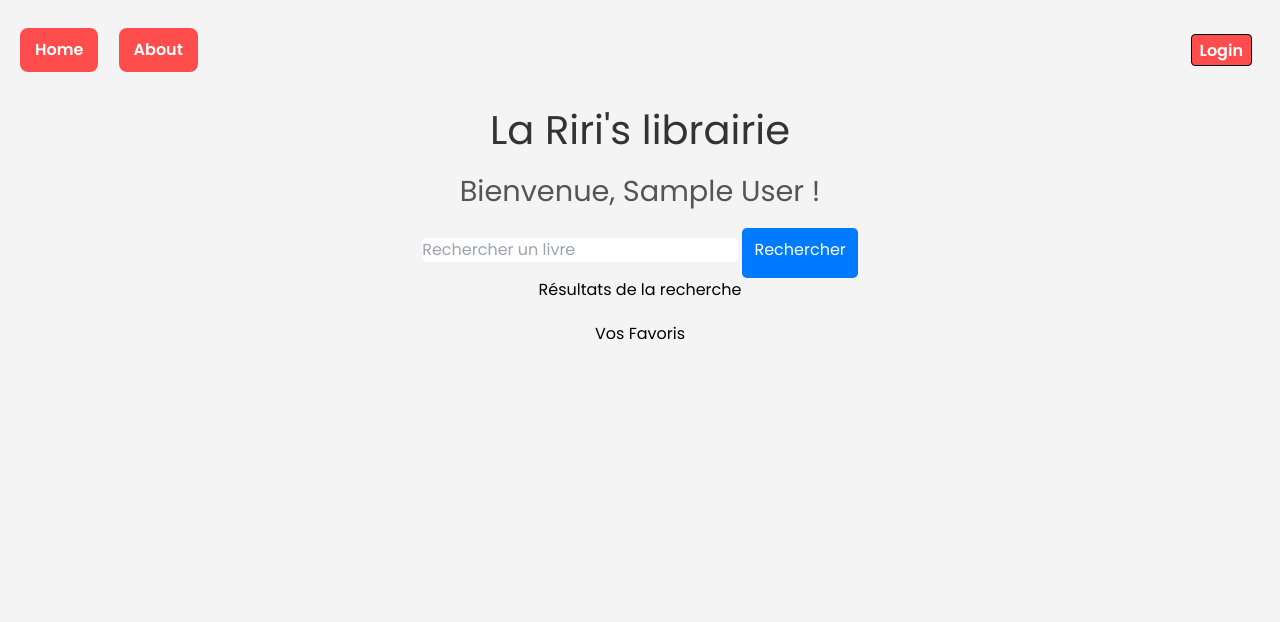
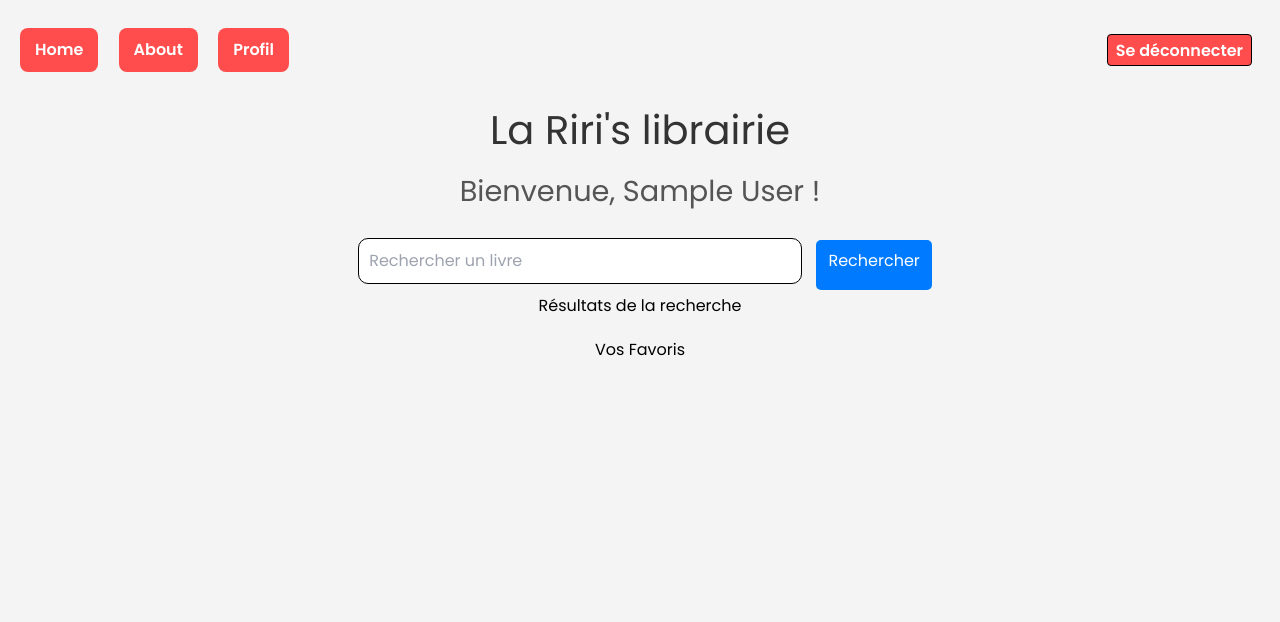
Before and after one commit to dizon-richard/Tp-librairie, a PHP site: page /dashboard.php in a window 1280 px wide. Shown: the top 622 px of the page. Run offline with PHP 8.4, Linux system fonts and the light colour scheme; the visitor is signed in with stand-in values (Sample User, id 1); some libraries are stand-ins or nearby versions.

Commit message:
first-commit

```diff
--- a/dashboard.php
+++ b/dashboard.php
@@ -1,12 +1,4 @@
 <?php
-// session_start();
-
-// if (!isset($_SESSION['user_id'])) {
-//     header("Location: SignIn.php");
-//     exit();
-// }
-
-// include "partials/header.php";
 session_start();
 
 if (!isset($_SESSION['user_id'])) {
@@ -14,7 +6,7 @@ if (!isset($_SESSION['user_id'])) {
     exit();
 }
 
-include "partials/header.php";
+include "partials/header_deco.php";
 ?>
 
 <!DOCTYPE html>
@@ -25,6 +17,25 @@ include "partials/header.php";
     <title>La Riri's librairie</title>
     <script defer src="app.js"></script>
     <link rel="stylesheet" href="style.css">
+    <style>
+        #favorites-container {
+  display: flex;
+  gap: 2rem;
+  flex-direction: row;
+  justify-content: center;
+  align-items: center;
+  margin-top: 20px;
+}
+
+input[type="text"] {
+  padding: 10px;
+  margin: 10px;
+  width: 444px;
+  border: 1px solid;
+  border-radius: 10px;
+}
+
+</style>
 </head>
 <body>
     <h1>La Riri's librairie</h1>
@@ -51,28 +62,3 @@ include "partials/header.php";
 <?php
 include "partials/footer.php";
 ?>
-
-<!--
-<!DOCTYPE html>
-<html lang="en">
-<head>
-    <meta charset="UTF-8">
-    <meta name="viewport" content="width=device-width, initial-scale=1.0">
-    <title>Document</title>
-    <script defer src="app.js"></script>
-    <link rel = "stylesheet" href = "style.css">
-</head>
-<body>
-    <h1>La Riri's librairie</h1>
-
-    <h2>Bienvenue, <?= htmlspecialchars($_SESSION['name']) ?> !</h2>
-    <input type="text" id="searchInput" placeholder="Rechercher un livre">
-    <button class="boutton" onclick="searchBooks()">Rechercher</button>
-    <div id="results"></div>
-    <div id="favorites-container"></div>
-    <button onclick="addToFavorites('12345', 'Titre du Livre', 'Auteur 1, Auteur 2', 'https : //lien-vers-thumbnail.jpg')">
-    Ajouter aux favoris
-</button>
-
-</body>
-</html> -->
--- a/profil.php
+++ b/profil.php
@@ -57,9 +57,8 @@ include 'config/DataBase.php';
     localStorage.getItem("avatar") || "default-avatar.png";
 });
 
-document
-  .getElementById("avatarInput")
-  .addEventListener("change", function (event) {
+  document.getElementById("avatarInput")
+  document.addEventListener("change", function (event) {
     const file = event.target.files[0];
     if (file) {
       const reader = new FileReader();
--- a/style.css
+++ b/style.css
@@ -134,12 +134,3 @@ form {
   margin-bottom: 20px;
   gap: 1rem;
 }
-
-.favorites-container {
-  display: flex;
-  justify-content: center;
-  align-items: center;
-  flex-wrap: wrap;
-  gap: 20px;
-  float: left;
-}
```
Also changed, not shown: LogOut.php (deleted, +0 -12 lines), app.js (+4 -53 lines), home.php (+10 -1 lines), 1 other file.
